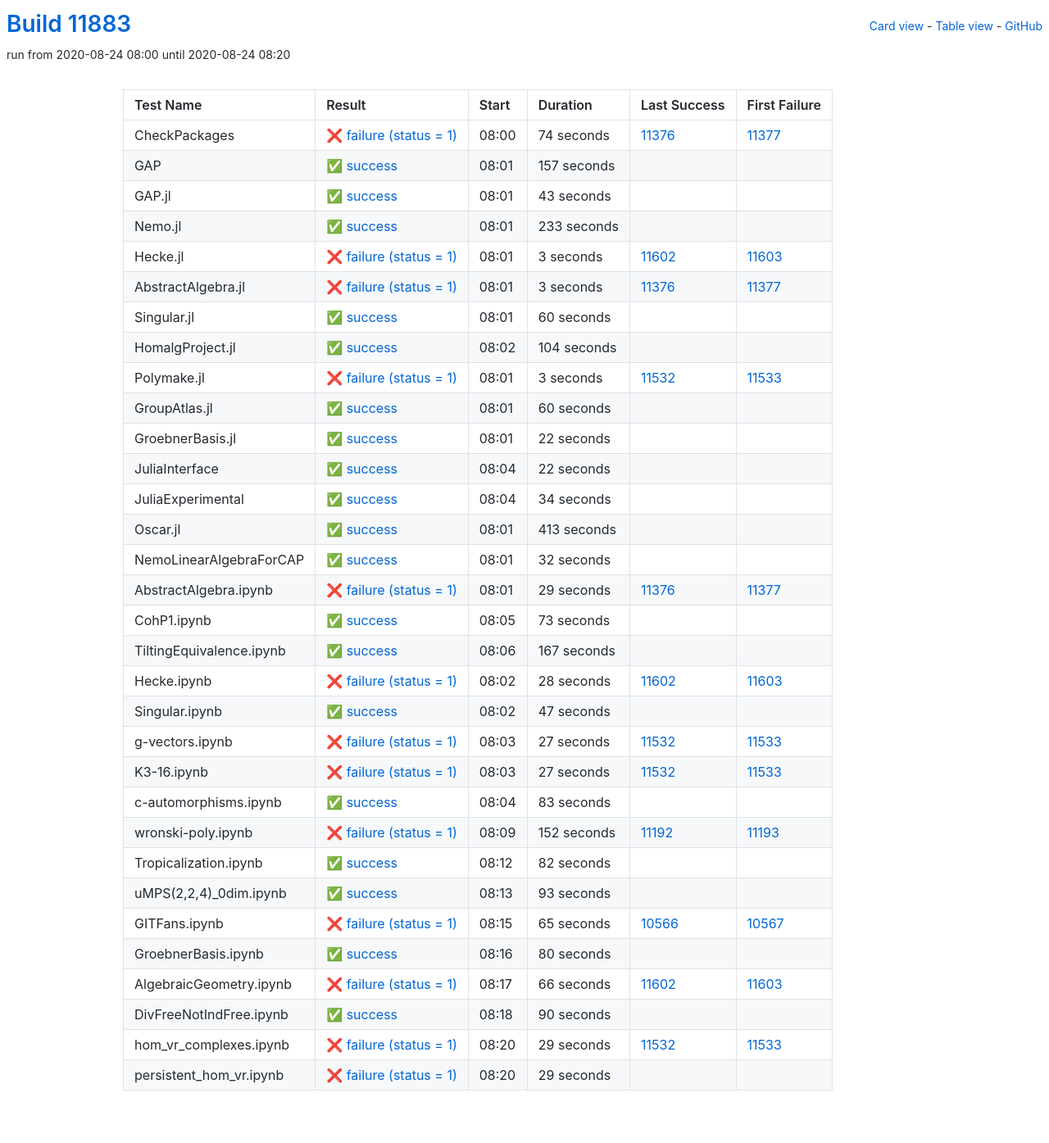
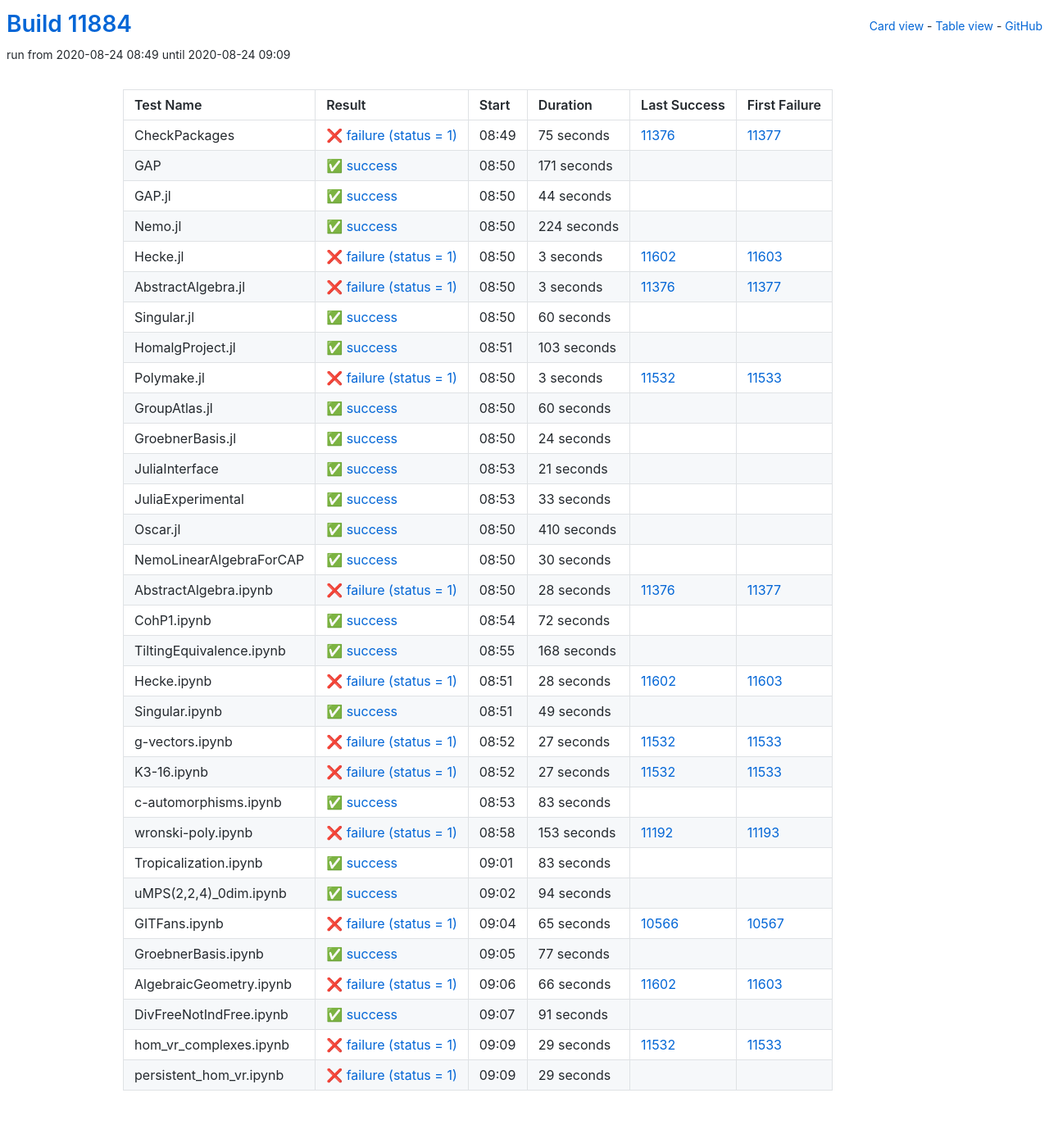
Before and after one commit to oscar-system/oscar-ci-status, a Jekyll site: the page built from table.html, in a window 1280 px wide. Shown: the whole page at 82% size. Built offline with Jekyll 4.4.1, drawn with Linux system fonts in a browser that asks for light colours.

Commit message:
Build #11884

```diff
--- a/_data/ci.yml
+++ b/_data/ci.yml
@@ -1,6 +1,6 @@
 ---
-build: 11883
-build_url: https://oscarci.mathematik.uni-kl.de/job/oscar/11883/
+build: 11884
+build_url: https://oscarci.mathematik.uni-kl.de/job/oscar/11884/
 job: oscar
 organization: oscar-system
 repo: oscar-ci-status
@@ -8,56 +8,56 @@
 tests:
 - name: CheckPackages
   id: checkpackages
-  log: https://oscarci.mathematik.uni-kl.de/job/oscar/11883/artifact/logs/build-11883/CheckPackages.log
-  start: 2020-08-24 08:00
+  log: https://oscarci.mathematik.uni-kl.de/job/oscar/11884/artifact/logs/build-11884/CheckPackages.log
+  start: 2020-08-24 08:49
   success: false
   exitcode: 1
   status: failure
-  duration: 74
+  duration: 75
   last_success: 11376
   last_success_url: https://oscarci.mathematik.uni-kl.de/job/oscar/11376/
   first_failure: 11377
   first_failure_url: https://oscarci.mathematik.uni-kl.de/job/oscar/11377/
 - name: GAP
   id: gap
-  log: https://oscarci.mathematik.uni-kl.de/job/oscar/11883/artifact/logs/build-11883/GAP.log
-  start: 2020-08-24 08:01
+  log: https://oscarci.mathematik.uni-kl.de/job/oscar/11884/artifact/logs/build-11884/GAP.log
+  start: 2020-08-24 08:50
   success: true
   exitcode: 0
   status: success
-  duration: 157
+  duration: 171
   last_success: false
   last_success_url:
   first_failure: false
   first_failure_url:
 - name: GAP.jl
   id: gap-jl
-  log: https://oscarci.mathematik.uni-kl.de/job/oscar/11883/artifact/logs/build-11883/GAP.jl.log
-  start: 2020-08-24 08:01
+  log: https://oscarci.mathematik.uni-kl.de/job/oscar/11884/artifact/logs/build-11884/GAP.jl.log
+  start: 2020-08-24 08:50
   success: true
   exitcode: 0
   status: success
-  duration: 43
+  duration: 44
   last_success: false
   last_success_url:
   first_failure: false
   first_failure_url:
 - name: Nemo.jl
   id: nemo-jl
-  log: https://oscarci.mathematik.uni-kl.de/job/oscar/11883/artifact/logs/build-11883/Nemo.jl.log
-  start: 2020-08-24 08:01
+  log: https://oscarci.mathematik.uni-kl.de/job/oscar/11884/artifact/logs/build-11884/Nemo.jl.log
+  start: 2020-08-24 08:50
   success: true
   exitcode: 0
   status: success
-  duration: 233
+  duration: 224
   last_success: false
   last_success_url:
   first_failure: false
   first_failure_url:
 - name: Hecke.jl
   id: hecke-jl
-  log: https://oscarci.mathematik.uni-kl.de/job/oscar/11883/artifact/logs/build-11883/Hecke.jl.log
-  start: 2020-08-24 08:01
+  log: https://oscarci.mathematik.uni-kl.de/job/oscar/11884/artifact/logs/build-11884/Hecke.jl.log
+  start: 2020-08-24 08:50
   success: false
   exitcode: 1
   status: failure
@@ -68,8 +68,8 @@
   first_failure_url: https://oscarci.mathematik.uni-kl.de/job/oscar/11603/
 - name: AbstractAlgebra.jl
   id: abstractalgebra-jl
-  log: https://oscarci.mathematik.uni-kl.de/job/oscar/11883/artifact/logs/build-11883/AbstractAlgebra.jl.log
-  start: 2020-08-24 08:01
+  log: https://oscarci.mathematik.uni-kl.de/job/oscar/11884/artifact/logs/build-11884/AbstractAlgebra.jl.log
+  start: 2020-08-24 08:50
   success: false
   exitcode: 1
   status: failure
@@ -80,8 +80,8 @@
   first_failure_url: https://oscarci.mathematik.uni-kl.de/job/oscar/11377/
 - name: Singular.jl
   id: singular-jl
-  log: https://oscarci.mathematik.uni-kl.de/job/oscar/11883/artifact/logs/build-11883/Singular.jl.log
-  start: 2020-08-24 08:01
+  log: https://oscarci.mathematik.uni-kl.de/job/oscar/11884/artifact/logs/build-11884/Singular.jl.log
+  start: 2020-08-24 08:50
   success: true
   exitcode: 0
   status: success
@@ -92,20 +92,20 @@
   first_failure_url:
 - name: HomalgProject.jl
   id: homalgproject-jl
-  log: https://oscarci.mathematik.uni-kl.de/job/oscar/11883/artifact/logs/build-11883/HomalgProject.jl.log
-  start: 2020-08-24 08:02
+  log: https://oscarci.mathematik.uni-kl.de/job/oscar/11884/artifact/logs/build-11884/HomalgProject.jl.log
+  start: 2020-08-24 08:51
   success: true
   exitcode: 0
   status: success
-  duration: 104
+  duration: 103
   last_success: false
   last_success_url:
   first_failure: false
   first_failure_url:
 - name: Polymake.jl
   id: polymake-jl
-  log: https://oscarci.mathematik.uni-kl.de/job/oscar/11883/artifact/logs/build-11883/Polymake.jl.log
-  start: 2020-08-24 08:01
+  log: https://oscarci.mathematik.uni-kl.de/job/oscar/11884/artifact/logs/build-11884/Polymake.jl.log
+  start: 2020-08-24 08:50
   success: false
   exitcode: 1
   status: failure
@@ -116,8 +116,8 @@
   first_failure_url: https://oscarci.mathematik.uni-kl.de/job/oscar/11533/
 - name: GroupAtlas.jl
   id: groupatlas-jl
-  log: https://oscarci.mathematik.uni-kl.de/job/oscar/11883/artifact/logs/build-11883/GroupAtlas.jl.log
-  start: 2020-08-24 08:01
+  log: https://oscarci.mathematik.uni-kl.de/job/oscar/11884/artifact/logs/build-11884/GroupAtlas.jl.log
+  start: 2020-08-24 08:50
   success: true
   exitcode: 0
   status: success
@@ -128,104 +128,104 @@
   first_failure_url:
 - name: GroebnerBasis.jl
   id: groebnerbasis-jl
-  log: https://oscarci.mathematik.uni-kl.de/job/oscar/11883/artifact/logs/build-11883/GroebnerBasis.jl.log
-  start: 2020-08-24 08:01
+  log: https://oscarci.mathematik.uni-kl.de/job/oscar/11884/artifact/logs/build-11884/GroebnerBasis.jl.log
+  start: 2020-08-24 08:50
   success: true
   exitcode: 0
   status: success
-  duration: 22
+  duration: 24
   last_success: false
   last_success_url:
   first_failure: false
   first_failure_url:
 - name: JuliaInterface
   id: juliainterface
-  log: https://oscarci.mathematik.uni-kl.de/job/oscar/11883/artifact/logs/build-11883/JuliaInterface.log
-  start: 2020-08-24 08:04
+  log: https://oscarci.mathematik.uni-kl.de/job/oscar/11884/artifact/logs/build-11884/JuliaInterface.log
+  start: 2020-08-24 08:53
   success: true
   exitcode: 0
   status: success
-  duration: 22
+  duration: 21
   last_success: false
   last_success_url:
   first_failure: false
   first_failure_url:
 - name: JuliaExperimental
   id: juliaexperimental
-  log: https://oscarci.mathematik.uni-kl.de/job/oscar/11883/artifact/logs/build-11883/JuliaExperimental.log
-  start: 2020-08-24 08:04
+  log: https://oscarci.mathematik.uni-kl.de/job/oscar/11884/artifact/logs/build-11884/JuliaExperimental.log
+  start: 2020-08-24 08:53
   success: true
   exitcode: 0
   status: success
-  duration: 34
+  duration: 33
   last_success: false
   last_success_url:
   first_failure: false
   first_failure_url:
 - name: Oscar.jl
   id: oscar-jl
-  log: https://oscarci.mathematik.uni-kl.de/job/oscar/11883/artifact/logs/build-11883/Oscar.jl.log
-  start: 2020-08-24 08:01
+  log: https://oscarci.mathematik.uni-kl.de/job/oscar/11884/artifact/logs/build-11884/Oscar.jl.log
+  start: 2020-08-24 08:50
   success: true
   exitcode: 0
   status: success
-  duration: 413
+  duration: 410
   last_success: false
   last_success_url:
   first_failure: false
   first_failure_url:
 - name: NemoLinearAlgebraForCAP
   id: nemolinearalgebraforcap
-  log: https://oscarci.mathematik.uni-kl.de/job/oscar/11883/artifact/logs/build-11883/NemoLinearAlgebraForCAP.log
-  start: 2020-08-24 08:01
+  log: https://oscarci.mathematik.uni-kl.de/job/oscar/11884/artifact/logs/build-11884/NemoLinearAlgebraForCAP.log
+  start: 2020-08-24 08:50
   success: true
   exitcode: 0
   status: success
-  duration: 32
+  duration: 30
   last_success: false
   last_success_url:
   first_failure: false
   first_failure_url:
 - name: AbstractAlgebra.ipynb
   id: abstractalgebra-ipynb
-  log: https://oscarci.mathematik.uni-kl.de/job/oscar/11883/artifact/logs/build-11883/AbstractAlgebra.ipynb.log
-  start: 2020-08-24 08:01
+  log: https://oscarci.mathematik.uni-kl.de/job/oscar/11884/artifact/logs/build-11884/AbstractAlgebra.ipynb.log
+  start: 2020-08-24 08:50
   success: false
   exitcode: 1
   status: failure
-  duration: 29
+  duration: 28
   last_success: 11376
   last_success_url: https://oscarci.mathematik.uni-kl.de/job/oscar/11376/
   first_failure: 11377
   first_failure_url: https://oscarci.mathematik.uni-kl.de/job/oscar/11377/
 - name: CohP1.ipynb
   id: cohp1-ipynb
-  log: https://oscarci.mathematik.uni-kl.de/job/oscar/11883/artifact/logs/build-11883/CohP1.ipynb.log
-  start: 2020-08-24 08:05
+  log: https://oscarci.mathematik.uni-kl.de/job/oscar/11884/artifact/logs/build-11884/CohP1.ipynb.log
+  start: 2020-08-24 08:54
   success: true
   exitcode: 0
   status: success
-  duration: 73
+  duration: 72
   last_success: false
   last_success_url:
   first_failure: false
   first_failure_url:
 - name: TiltingEquivalence.ipynb
   id: tiltingequivalence-ipynb
-  log: https://oscarci.mathematik.uni-kl.de/job/oscar/11883/artifact/logs/build-11883/TiltingEquivalence.ipynb.log
-  start: 2020-08-24 08:06
+  log: https://oscarci.mathematik.uni-kl.de/job/oscar/11884/artifact/logs/build-11884/TiltingEquivalence.ipynb.log
+  start: 2020-08-24 08:55
   success: true
   exitcode: 0
   status: success
-  duration: 167
+  duration: 168
   last_success: false
   last_success_url:
   first_failure: false
   first_failure_url:
 - name: Hecke.ipynb
   id: hecke-ipynb
-  log: https://oscarci.mathematik.uni-kl.de/job/oscar/11883/artifact/logs/build-11883/Hecke.ipynb.log
-  start: 2020-08-24 08:02
+  log: https://oscarci.mathematik.uni-kl.de/job/oscar/11884/artifact/logs/build-11884/Hecke.ipynb.log
+  start: 2020-08-24 08:51
   success: false
   exitcode: 1
   status: failure
@@ -236,20 +236,20 @@
   first_failure_url: https://oscarci.mathematik.uni-kl.de/job/oscar/11603/
 - name: Singular.ipynb
   id: singular-ipynb
-  log: https://oscarci.mathematik.uni-kl.de/job/oscar/11883/artifact/logs/build-11883/Singular.ipynb.log
-  start: 2020-08-24 08:02
+  log: https://oscarci.mathematik.uni-kl.de/job/oscar/11884/artifact/logs/build-11884/Singular.ipynb.log
+  start: 2020-08-24 08:51
   success: true
   exitcode: 0
   status: success
-  duration: 47
+  duration: 49
   last_success: false
   last_success_url:
   first_failure: false
   first_failure_url:
 - name: g-vectors.ipynb
   id: g-vectors-ipynb
-  log: https://oscarci.mathematik.uni-kl.de/job/oscar/11883/artifact/logs/build-11883/g-vectors.ipynb.log
-  start: 2020-08-24 08:03
+  log: https://oscarci.mathematik.uni-kl.de/job/oscar/11884/artifact/logs/build-11884/g-vectors.ipynb.log
+  start: 2020-08-24 08:52
   success: false
   exitcode: 1
   status: failure
@@ -260,8 +260,8 @@
   first_failure_url: https://oscarci.mathematik.uni-kl.de/job/oscar/11533/
 - name: K3-16.ipynb
   id: k3-16-ipynb
-  log: https://oscarci.mathematik.uni-kl.de/job/oscar/11883/artifact/logs/build-11883/K3-16.ipynb.log
-  start: 2020-08-24 08:03
+  log: https://oscarci.mathematik.uni-kl.de/job/oscar/11884/artifact/logs/build-11884/K3-16.ipynb.log
+  start: 2020-08-24 08:52
   success: false
   exitcode: 1
   status: failure
@@ -272,8 +272,8 @@
   first_failure_url: https://oscarci.mathematik.uni-kl.de/job/oscar/11533/
 - name: c-automorphisms.ipynb
   id: c-automorphisms-ipynb
-  log: https://oscarci.mathematik.uni-kl.de/job/oscar/11883/artifact/logs/build-11883/c-automorphisms.ipynb.log
-  start: 2020-08-24 08:04
+  log: https://oscarci.mathematik.uni-kl.de/job/oscar/11884/artifact/logs/build-11884/c-automorphisms.ipynb.log
+  start: 2020-08-24 08:53
   success: true
   exitcode: 0
   status: success
@@ -284,44 +284,44 @@
   first_failure_url:
 - name: wronski-poly.ipynb
   id: wronski-poly-ipynb
-  log: https://oscarci.mathematik.uni-kl.de/job/oscar/11883/artifact/logs/build-11883/wronski-poly.ipynb.log
-  start: 2020-08-24 08:09
+  log: https://oscarci.mathematik.uni-kl.de/job/oscar/11884/artifact/logs/build-11884/wronski-poly.ipynb.log
+  start: 2020-08-24 08:58
   success: false
   exitcode: 1
   status: failure
-  duration: 152
+  duration: 153
   last_success: 11192
   last_success_url: https://oscarci.mathematik.uni-kl.de/job/oscar/11192/
   first_failure: 11193
   first_failure_url: https://oscarci.mathematik.uni-kl.de/job/oscar/11193/
 - name: Tropicalization.ipynb
   id: tropicalization-ipynb
-  log: https://oscarci.mathematik.uni-kl.de/job/oscar/11883/artifact/logs/build-11883/Tropicalization.ipynb.log
-  start: 2020-08-24 08:12
+  log: https://oscarci.mathematik.uni-kl.de/job/oscar/11884/artifact/logs/build-11884/Tropicalization.ipynb.log
+  start: 2020-08-24 09:01
   success: true
   exitcode: 0
   status: success
-  duration: 82
+  duration: 83
   last_success: false
   last_success_url:
   first_failure: false
   first_failure_url:
 - name: uMPS(2,2,4)_0dim.ipynb
   id: umps-2-2-4-0dim-ipynb
-  log: https://oscarci.mathematik.uni-kl.de/job/oscar/11883/artifact/logs/build-11883/uMPS-2-2-4-_0dim.ipynb.log
-  start: 2020-08-24 08:13
+  log: https://oscarci.mathematik.uni-kl.de/job/oscar/11884/artifact/logs/build-11884/uMPS-2-2-4-_0dim.ipynb.log
+  start: 2020-08-24 09:02
   success: true
   exitcode: 0
   status: success
-  duration: 93
+  duration: 94
   last_success: false
   last_success_url:
   first_failure: false
   first_failure_url:
 - name: GITFans.ipynb
   id: gitfans-ipynb
-  log: https://oscarci.mathematik.uni-kl.de/job/oscar/11883/artifact/logs/build-11883/GITFans.ipynb.log
-  start: 2020-08-24 08:15
+  log: https://oscarci.mathematik.uni-kl.de/job/oscar/11884/artifact/logs/build-11884/GITFans.ipynb.log
+  start: 2020-08-24 09:04
   success: false
   exitcode: 1
   status: failure
@@ -332,20 +332,20 @@
   first_failure_url: https://oscarci.mathematik.uni-kl.de/job/oscar/10567/
 - name: GroebnerBasis.ipynb
   id: groebnerbasis-ipynb
-  log: https://oscarci.mathematik.uni-kl.de/job/oscar/11883/artifact/logs/build-11883/GroebnerBasis.ipynb.log
-  start: 2020-08-24 08:16
+  log: https://oscarci.mathematik.uni-kl.de/job/oscar/11884/artifact/logs/build-11884/GroebnerBasis.ipynb.log
+  start: 2020-08-24 09:05
   success: true
   exitcode: 0
   status: success
-  duration: 80
+  duration: 77
   last_success: false
   last_success_url:
   first_failure: false
   first_failure_url:
 - name: AlgebraicGeometry.ipynb
   id: algebraicgeometry-ipynb
-  log: https://oscarci.mathematik.uni-kl.de/job/oscar/11883/artifact/logs/build-11883/AlgebraicGeometry.ipynb.log
-  start: 2020-08-24 08:17
+  log: https://oscarci.mathematik.uni-kl.de/job/oscar/11884/artifact/logs/build-11884/AlgebraicGeometry.ipynb.log
+  start: 2020-08-24 09:06
   success: false
   exitcode: 1
   status: failure
@@ -356,20 +356,20 @@
   first_failure_url: https://oscarci.mathematik.uni-kl.de/job/oscar/11603/
 - name: DivFreeNotIndFree.ipynb
   id: divfreenotindfree-ipynb
-  log: https://oscarci.mathematik.uni-kl.de/job/oscar/11883/artifact/logs/build-11883/DivFreeNotIndFree.ipynb.log
-  start: 2020-08-24 08:18
+  log: https://oscarci.mathematik.uni-kl.de/job/oscar/11884/artifact/logs/build-11884/DivFreeNotIndFree.ipynb.log
+  start: 2020-08-24 09:07
   success: true
   exitcode: 0
   status: success
-  duration: 90
+  duration: 91
   last_success: false
   last_success_url:
   first_failure: false
   first_failure_url:
 - name: hom_vr_complexes.ipynb
   id: hom-vr-complexes-ipynb
-  log: https://oscarci.mathematik.uni-kl.de/job/oscar/11883/artifact/logs/build-11883/hom_vr_complexes.ipynb.log
-  start: 2020-08-24 08:20
+  log: https://oscarci.mathematik.uni-kl.de/job/oscar/11884/artifact/logs/build-11884/hom_vr_complexes.ipynb.log
+  start: 2020-08-24 09:09
   success: false
   exitcode: 1
   status: failure
@@ -380,8 +380,8 @@
   first_failure_url: https://oscarci.mathematik.uni-kl.de/job/oscar/11533/
 - name: persistent_hom_vr.ipynb
   id: persistent-hom-vr-ipynb
-  log: https://oscarci.mathematik.uni-kl.de/job/oscar/11883/artifact/logs/build-11883/persistent_hom_vr.ipynb.log
-  start: 2020-08-24 08:20
+  log: https://oscarci.mathematik.uni-kl.de/job/oscar/11884/artifact/logs/build-11884/persistent_hom_vr.ipynb.log
+  start: 2020-08-24 09:09
   success: false
   exitcode: 1
   status: failure
```
Also changed, not shown: README.md.
